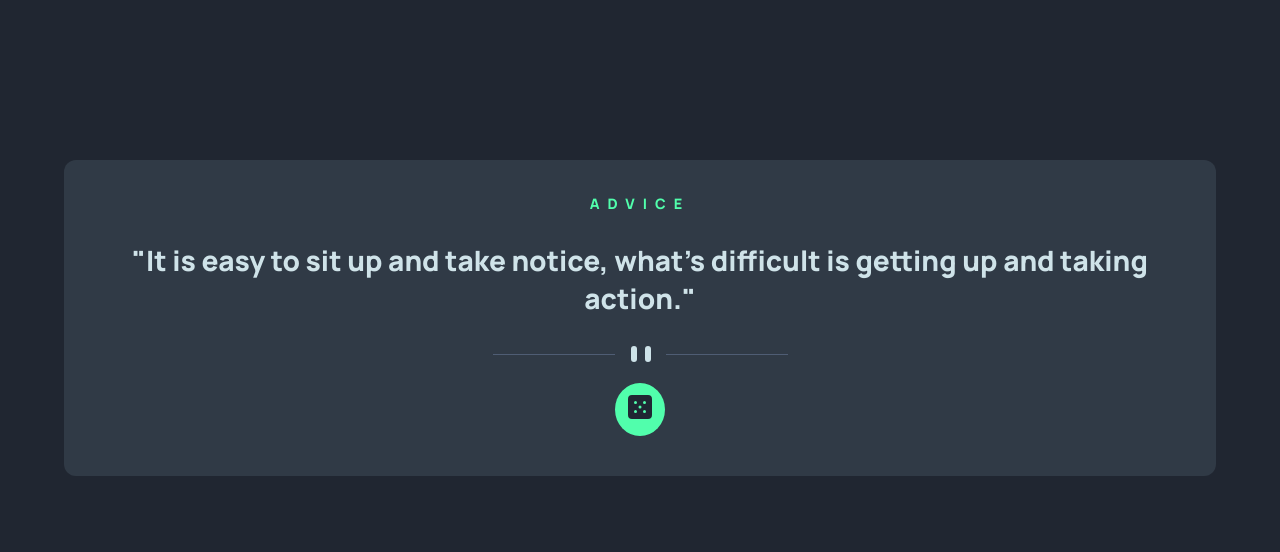
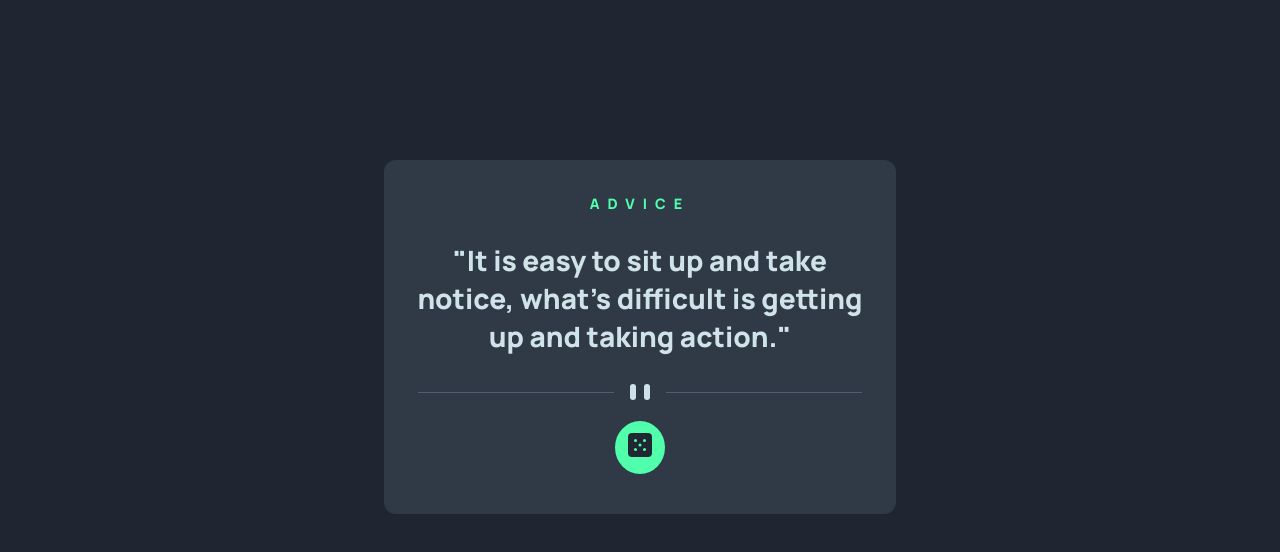
Before and after one commit to kaiohnr/Advice-Generator-App, a plain HTML site: page index.html in a window 1280 px wide. Drawn offline with Linux system fonts and the light colour scheme.

Commit message:
add image media query

```diff
--- a/index.html
+++ b/index.html
@@ -17,9 +17,17 @@
           "It is easy to sit up and take notice, what's difficult is getting up and taking
           action."
         </p>
-        <img class="main--container__divider" src="./images/pattern-divider-mobile.svg" alt="" />
+        <picture>
+          <source media="(min-width: 768px)" srcset="./images/pattern-divider-desktop.svg"/>
+          <source media="(min-width: 375px)" srcset="./images/pattern-divider-mobile.svg"/>
+          <img
+            class="main--container__divider"
+            src="./images/pattern-divider-mobile.svg"
+            alt=""
+          />
+        </picture>
         <div class="roll-dice--container">
-          <img class="dice__image" src="./images/icon-dice.svg" alt="">
+          <img class="dice__image" src="./images/icon-dice.svg" alt="" />
         </div>
       </div>
     </main>
--- a/styles/styles.css
+++ b/styles/styles.css
@@ -22,6 +22,7 @@ body {
   background-color: var(--primary-color);
   margin: 10rem auto;
   width: 90%;
+  max-width: 32rem;
   border-radius: 12px;
   padding: 1.5rem;
 }
@@ -50,6 +51,6 @@ body {
 
 .roll-dice--container:focus,
 .roll-dice--container:hover {
-  box-shadow: 0px 0px 37px 1px #52FFA8;
+  box-shadow: 0px 0px 37px 1px #52ffa8;
   transition: 0.1s;
 }
```
